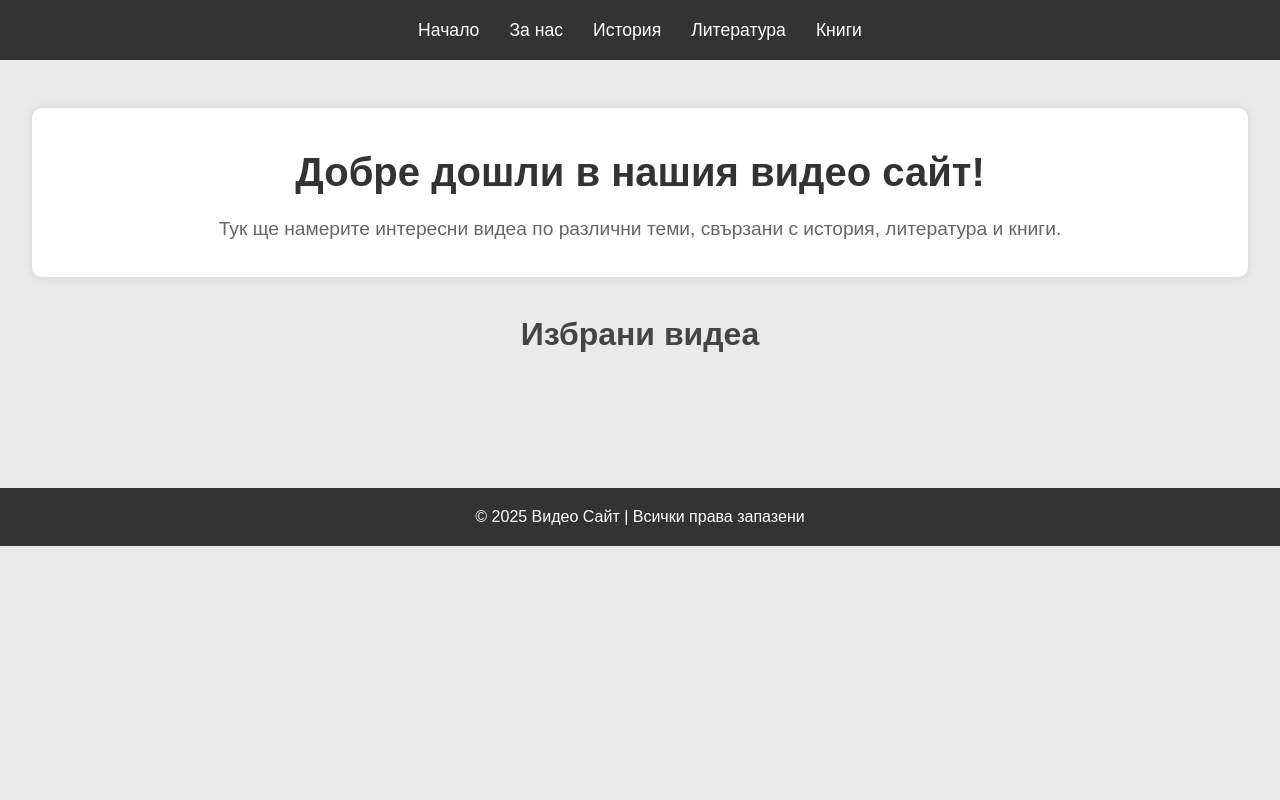
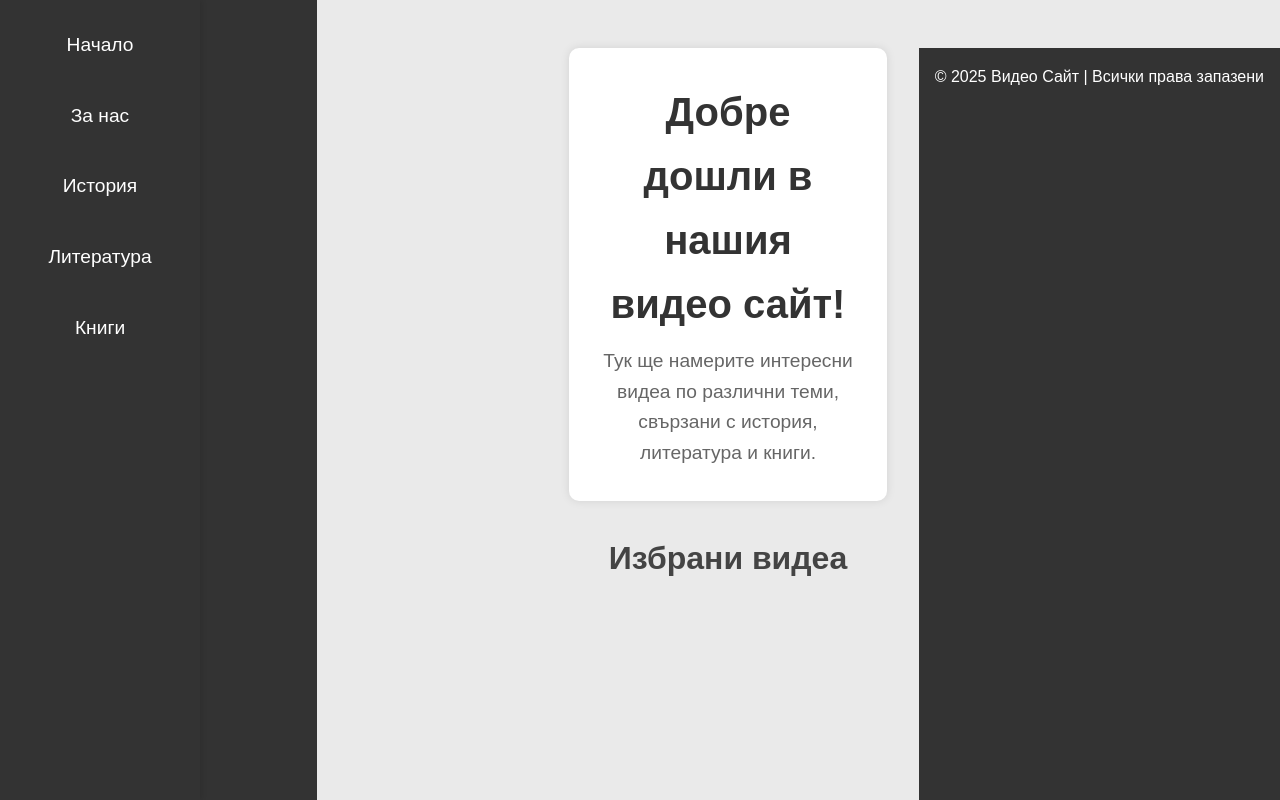
Before and after one commit to dimiturjeliyazkov/e_buki-site, a plain HTML site: page index.html in a window 1280 px wide. Drawn offline with Linux system fonts and the light colour scheme.

Commit message:
Update style.css

```diff
--- a/style.css
+++ b/style.css
@@ -10,6 +10,8 @@ body {
     background-color: #eaeaea;
     color: #333;
     line-height: 1.6;
+    display: flex;
+    min-height: 100vh;
 }
 
 header {
@@ -17,32 +19,46 @@ header {
     color: white;
     padding: 1rem 0;
     text-align: center;
+    flex: 1;
+}
+
+nav {
+    position: fixed;
+    top: 0;
+    left: 0;
+    width: 200px;
+    height: 100%;
+    background-color: #333;
+    padding-top: 20px;
+    box-shadow: 2px 0 5px rgba(0, 0, 0, 0.1);
 }
 
 nav ul {
     list-style: none;
-    display: flex;
-    justify-content: center;
     padding: 0;
 }
 
 nav ul li {
-    margin: 0 15px;
+    margin-bottom: 20px;
 }
 
 nav ul li a {
     color: white;
     text-decoration: none;
-    font-size: 1.1rem;
-    transition: color 0.3s ease;
+    font-size: 1.2rem;
+    padding: 10px;
+    display: block;
+    transition: background-color 0.3s ease;
 }
 
 nav ul li a:hover {
-    color: #f1f1f1;
+    background-color: #444;
 }
 
 main {
+    margin-left: 220px; /* За да оставим място за фиксираната навигация */
     padding: 3rem 2rem;
+    flex: 1;
 }
 
 .intro {
@@ -102,7 +118,3 @@ footer {
     color: white;
     margin-top: 3rem;
 }
-
-footer p {
-    font-size: 1rem;
-}
```
